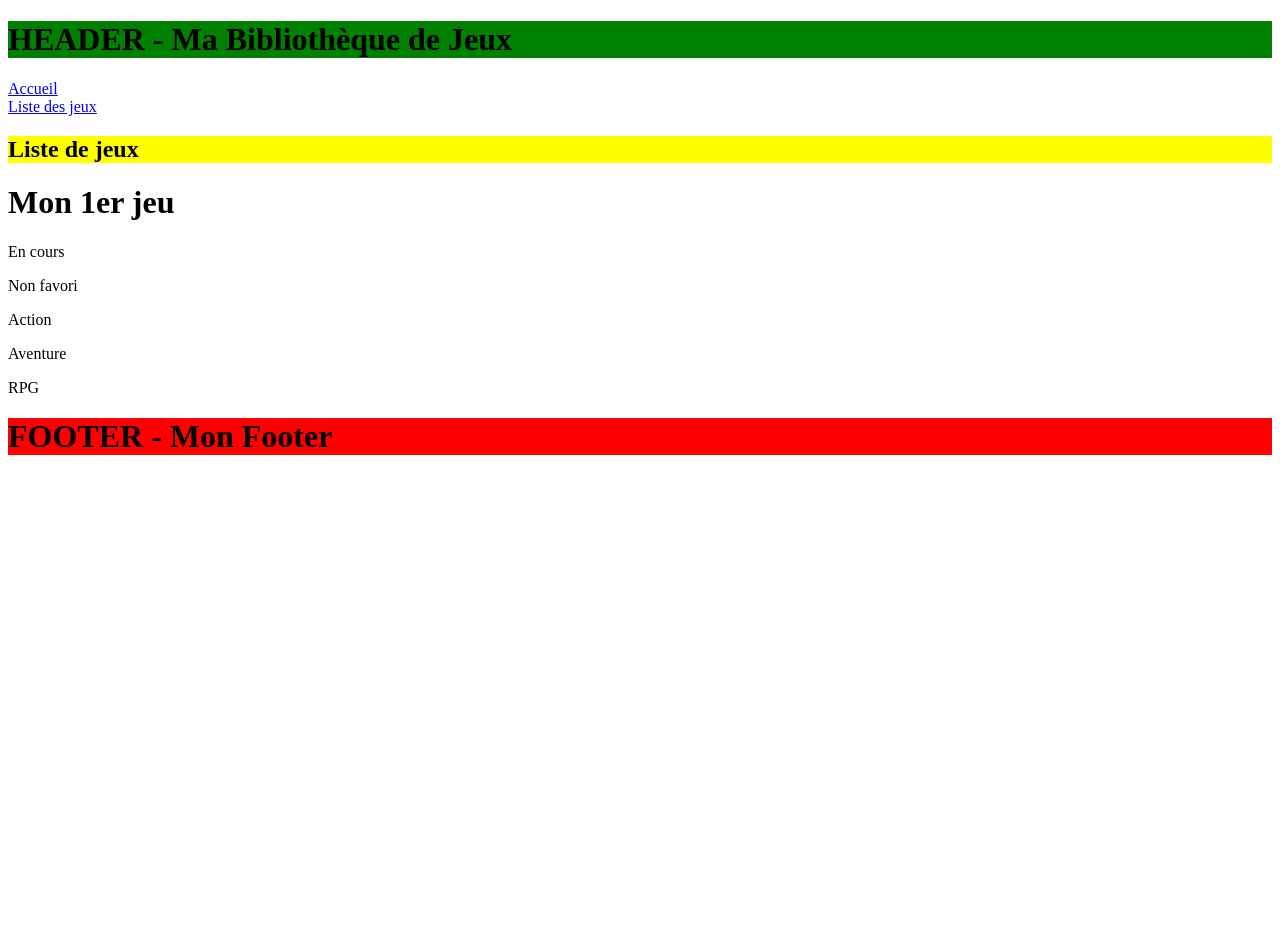
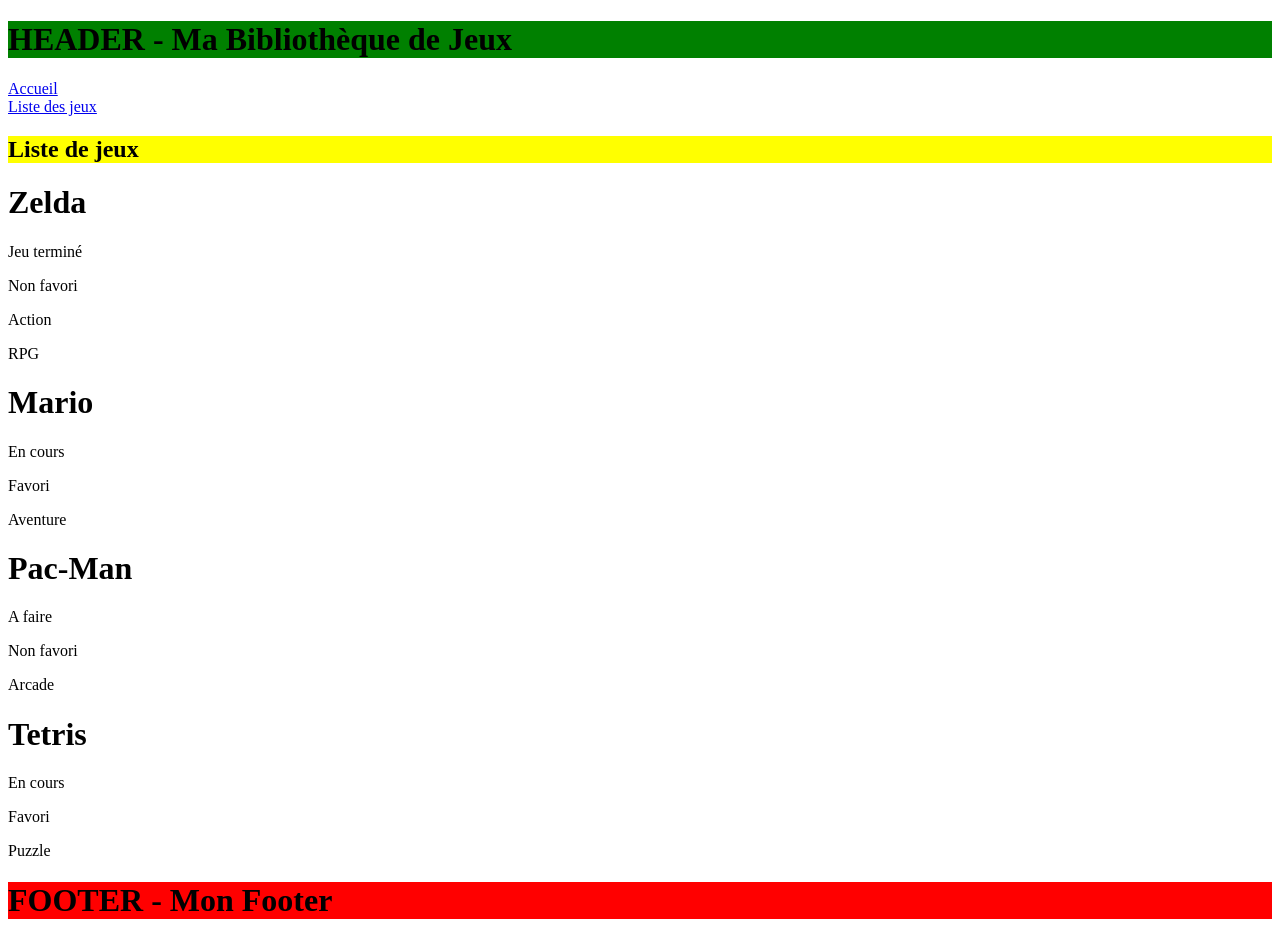
Before and after one commit to CedricB40/angu-test, an Angular app: page /liste-jeux in a window 1280 px wide. Before the commit the page ends 800 px from the top, so only its background shows below. Built offline with nearby package versions, Linux system fonts and the light colour scheme.

Commit message:
feat(jeu-card): communication parent-enfant via input() et service Jeux

```diff
--- a/src/app/jeu-card/jeu-card.html
+++ b/src/app/jeu-card/jeu-card.html
@@ -28,6 +28,6 @@
 
 <!-- boucle qui va lire le contenu du tableau de genre -->
 
-@for (genre of genres; track genre) {
+@for (genre of genres(); track genre) {
   <p>{{ genre }}</p>
 }
--- a/src/app/jeu-card/jeu-card.ts
+++ b/src/app/jeu-card/jeu-card.ts
@@ -1,4 +1,4 @@
-import { Component, signal } from '@angular/core';
+import { Component, signal, input } from '@angular/core';
 
 @Component({
   selector: 'app-jeu-card',
@@ -8,11 +8,12 @@
 })
 
 export class JeuCard {
-  titre = signal('Mon 1er jeu');
+  titre = input<string>('');
 
-  statut = signal('en cours');
+  statut = input<string>('termine');
 
-  favori = signal(false);
+  favori = input<boolean>(false);
 
-  genres = ['Action', 'Aventure', 'RPG'];
+  genres = input<string[]>([]);
+
 }
--- /dev/null
+++ b/src/app/jeux.ts
@@ -0,0 +1,18 @@
+import { Injectable } from '@angular/core';
+
+@Injectable({
+  providedIn: 'root',
+})
+export class Jeux {
+
+  catalogue =
+  [
+
+  { titre: 'Zelda', statut: 'termine', favori: false, genres: ['Action', 'RPG'] },
+  { titre: 'Mario', statut: 'en cours', favori: true, genres: ['Aventure'] },
+  { titre: 'Pac-Man', statut: 'a faire', favori: false, genres: ['Arcade'] },
+  { titre: 'Tetris', statut: 'en cours', favori: true, genres: ['Puzzle'] },
+
+  ];
+
+}
--- a/src/app/liste-jeux/liste-jeux.html
+++ b/src/app/liste-jeux/liste-jeux.html
@@ -1,3 +1,7 @@
 <h2>Liste de jeux</h2>
 
-<app-jeu-card></app-jeu-card>
+
+
+@for (jeu of jeuxService.catalogue; track jeu.titre) {
+    <app-jeu-card [titre]="jeu.titre" [favori]="jeu.favori" [genres]="jeu.genres" [statut]="jeu.statut"></app-jeu-card>
+}
--- a/src/app/liste-jeux/liste-jeux.ts
+++ b/src/app/liste-jeux/liste-jeux.ts
@@ -1,5 +1,6 @@
-import { Component } from '@angular/core';
+import { Component, inject } from '@angular/core';
 import { JeuCard } from '../jeu-card/jeu-card';
+import { Jeux } from '../jeux';
 
 @Component({
   selector: 'app-liste-jeux',
@@ -7,4 +8,6 @@
   templateUrl: './liste-jeux.html',
   styleUrl: './liste-jeux.css',
 })
-export class ListeJeux {}
+export class ListeJeux {
+  jeuxService = inject(Jeux);
+}
```
Also changed, not shown: 1 other file (tests, documents, lock files or other folders).
